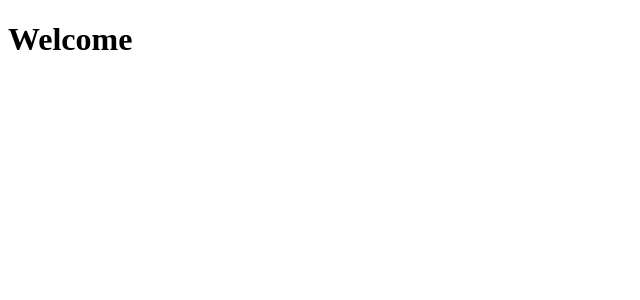
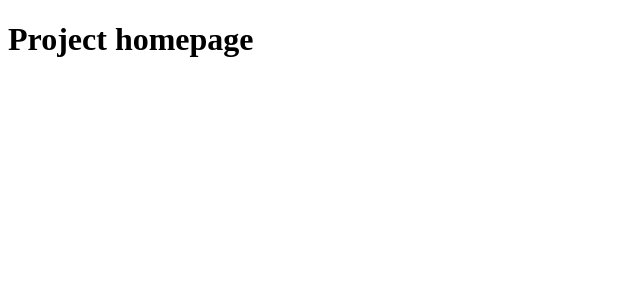
Before and after one commit to BuildForSDG/Team-171, a React (Create React App) app: page / in a window 1280 px wide. Shown: the top 300 px of the page, without its empty margins (0-640 px from the left). Built offline with nearby package versions, Linux system fonts and the light colour scheme.

Commit message:
Added Front-end routing,
added react-router-dom and initialized it on the App.jsx file.

```diff
--- a/package.json
+++ b/package.json
@@ -2,12 +2,14 @@
   "name": "team-171",
   "version": "0.1.0",
   "private": true,
+  "proxy": "http://localhost:8080",
   "dependencies": {
     "@testing-library/jest-dom": "^4.2.4",
     "@testing-library/react": "^9.5.0",
     "@testing-library/user-event": "^7.2.1",
     "react": "^16.13.1",
     "react-dom": "^16.13.1",
+    "react-router-dom": "^5.2.0",
     "react-scripts": "3.4.1"
   },
   "scripts": {
--- a/src/App.js
+++ /dev/null
@@ -1,12 +0,0 @@
-import React from 'react';
-import './App.css';
-
-function App() {
-  return (
-    <div className="App">
-      <h1>Welcome</h1>
-    </div>
-  );
-}
-
-export default App;
--- /dev/null
+++ b/src/App.jsx
@@ -0,0 +1,20 @@
+import React, { Component } from 'react';
+import { BrowserRouter, Route, Switch } from 'react-router-dom';
+import './App.css';
+import Home from './components/home.component';
+
+class App extends Component {
+  render() {
+    return(
+      <div className="App">
+        <BrowserRouter>
+          <Switch>
+            <Route exact path="/" component={Home}/>
+          </Switch>
+        </BrowserRouter>
+      </div>
+    );
+  }
+}
+
+export default App;
--- a/src/components/home.component.jsx
+++ b/src/components/home.component.jsx
@@ -0,0 +1,14 @@
+import React, { Component } from 'react';
+import { Link } from 'react-router-dom';
+
+class Home extends Component {
+  render(){
+    return(
+      <div className="home">
+        <h1>Project homepage</h1>
+      </div>
+    );
+  }
+}
+
+export default Home;
```
Also changed, not shown: 1 other file (tests, documents, lock files or other folders).
